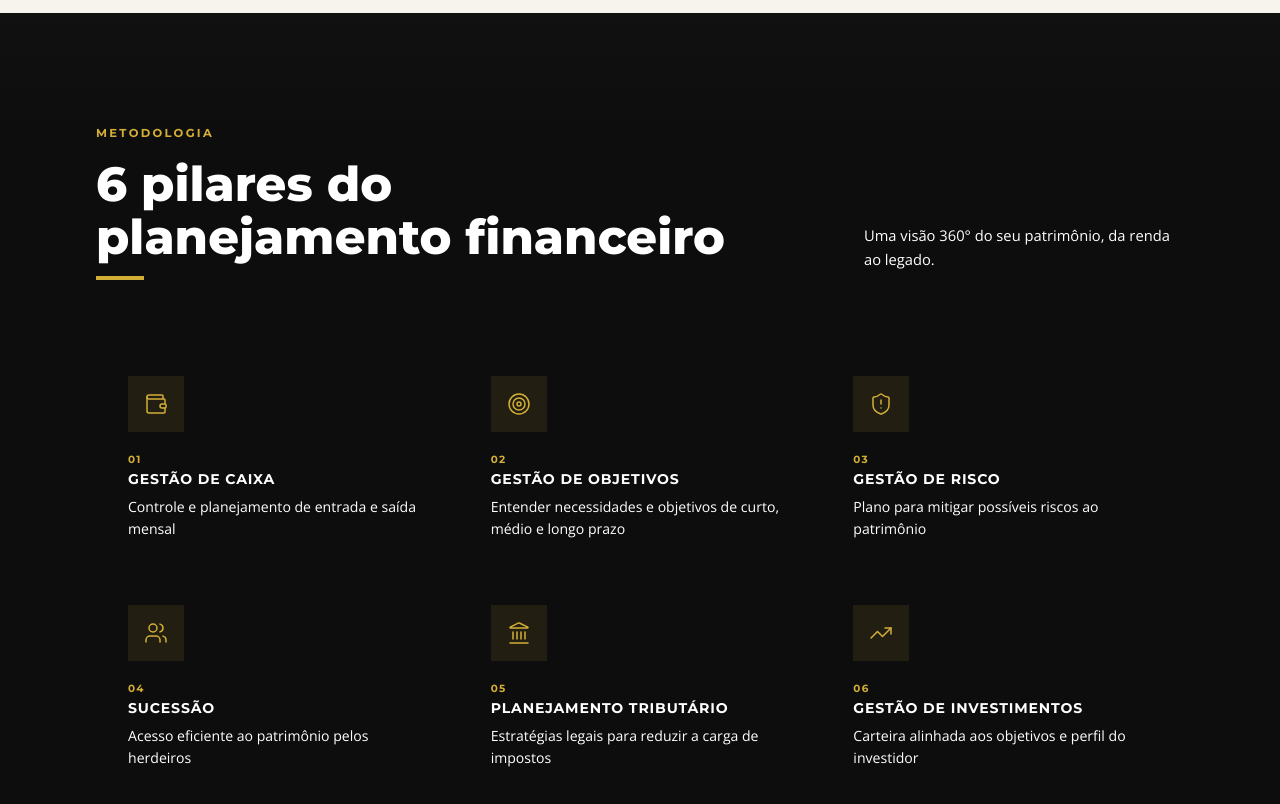
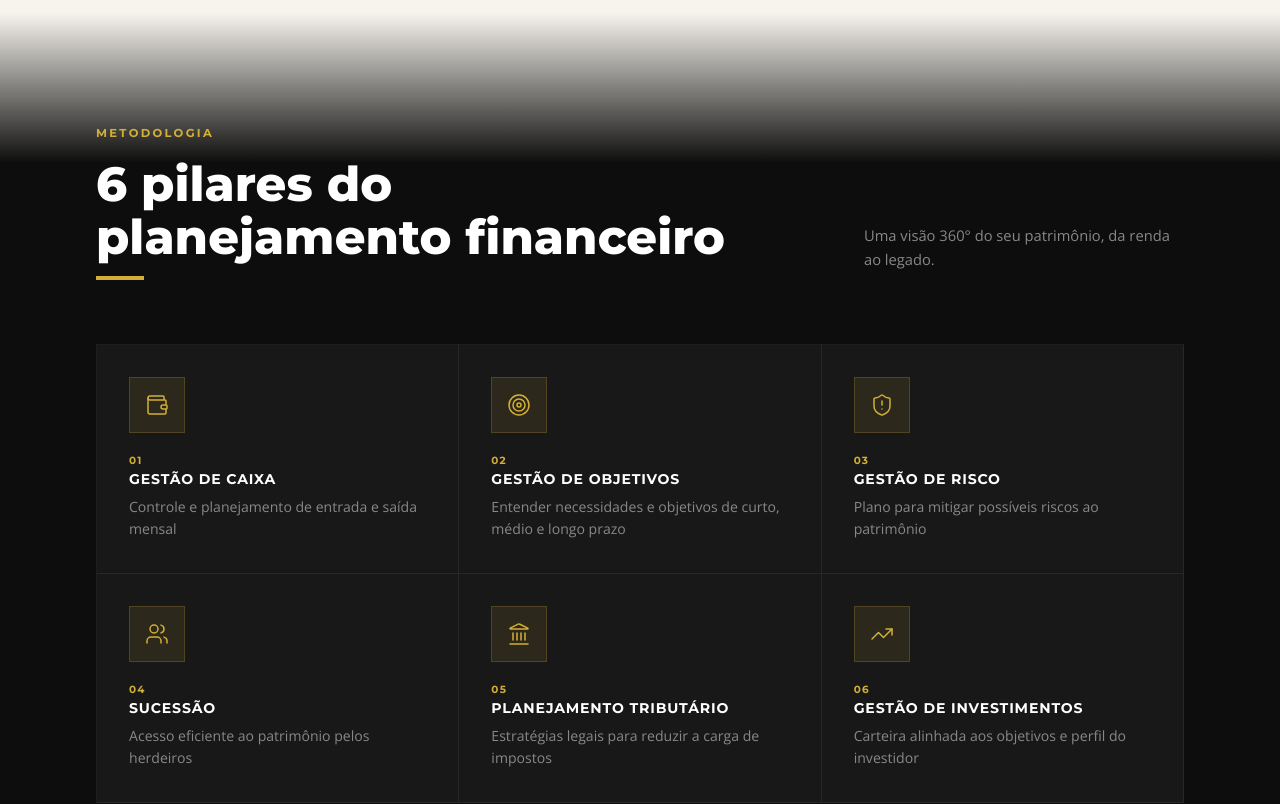
Before and after one commit to theolimaa/lp, a React (Vite) app: page / in a window 1280 px wide. Shown: the part 4900-5704 px from the top of the page. Built offline with nearby package versions, Linux system fonts and the light colour scheme.

Commit message:
Update PillarSection.jsx

```diff
--- a/src/components/PillarSection.jsx
+++ b/src/components/PillarSection.jsx
@@ -19,66 +19,42 @@ const PillarSection = () => {
     <section
       ref={ref}
       className="py-20 lg:py-28 px-6"
-      style={{ background: 'linear-gradient(to bottom, #111111 0%, #0D0D0D 120px)' }}
+      style={{ background: 'linear-gradient(to bottom, var(--bg-light) 0%, var(--bg-dark) 150px)' }}
     >
       <div className="container mx-auto max-w-6xl">
 
-        {/* Header */}
-        <motion.div
-          initial={{ opacity: 0, y: 24 }}
-          animate={inView ? { opacity: 1, y: 0 } : {}}
-          transition={{ duration: 0.6, ease: [0.22, 1, 0.36, 1] }}
-          className="mb-14 lg:mb-16 lg:flex lg:items-end lg:justify-between"
-        >
+        <motion.div initial={{ opacity: 0, y: 24 }} animate={inView ? { opacity: 1, y: 0 } : {}} transition={{ duration: 0.6, ease: [0.22, 1, 0.36, 1] }} className="mb-14 lg:mb-16 lg:flex lg:items-end lg:justify-between">
           <div>
             <p className="eyebrow mb-4">Metodologia</p>
-            <h2 style={{ fontFamily: "'Montserrat', sans-serif", fontWeight: 800, fontSize: 'clamp(2rem, 4vw, 3rem)', color: '#FFFFFF', marginBottom: '0.75rem' }}>
+            <h2 style={{ fontFamily: "'Montserrat', sans-serif", fontWeight: 800, fontSize: 'clamp(2rem, 4vw, 3rem)', color: 'var(--text-on-dark)', marginBottom: '0.75rem' }}>
               6 pilares do<br />planejamento financeiro
             </h2>
             <span className="block w-12 h-1" style={{ backgroundColor: 'var(--gold)' }} />
           </div>
-          <p className="mt-6 lg:mt-0 lg:mb-2 max-w-xs leading-relaxed" style={{ color: 'var(--text-muted)', fontSize: '0.92rem' }}>
+          <p className="mt-6 lg:mt-0 lg:mb-2 max-w-xs leading-relaxed" style={{ color: 'var(--text-muted-dark)', fontSize: '0.92rem' }}>
             Uma visão 360° do seu patrimônio, da renda ao legado.
           </p>
         </motion.div>
 
-        {/* Grid — solid cards, no glassmorphism */}
-        <div
-          className="grid sm:grid-cols-2 lg:grid-cols-3"
-          style={{ borderTop: '1px solid var(--border-sub)', borderLeft: '1px solid var(--border-sub)' }}
-        >
+        <div className="grid sm:grid-cols-2 lg:grid-cols-3" style={{ borderTop: '1px solid var(--border-dark)', borderLeft: '1px solid var(--border-dark)' }}>
           {pillars.map((p, i) => (
             <motion.div
               key={p.id}
               initial={{ opacity: 0, y: 20 }}
               animate={inView ? { opacity: 1, y: 0 } : {}}
               transition={{ duration: 0.5, delay: i * 0.08, ease: [0.22, 1, 0.36, 1] }}
-              className="flex flex-col gap-5 p-8 transition-colors duration-250 cursor-default"
-              style={{ backgroundColor: 'var(--bg-card)', borderRight: '1px solid var(--border-sub)', borderBottom: '1px solid var(--border-sub)' }}
-              onMouseEnter={e => e.currentTarget.style.backgroundColor = '#1f1d15'}
-              onMouseLeave={e => e.currentTarget.style.backgroundColor = 'var(--bg-card)'}
+              className="flex flex-col gap-5 p-8 transition-colors duration-200 cursor-default"
+              style={{ backgroundColor: 'var(--bg-card-dark)', borderRight: '1px solid var(--border-dark)', borderBottom: '1px solid var(--border-dark)' }}
+              onMouseEnter={e => e.currentTarget.style.backgroundColor = '#1e1c12'}
+              onMouseLeave={e => e.currentTarget.style.backgroundColor = 'var(--bg-card-dark)'}
             >
-              {/* Icon in gold-tinted square */}
-              <div
-                className="w-14 h-14 flex items-center justify-center"
-                style={{ backgroundColor: 'var(--gold-bg)', border: '1px solid var(--border)' }}
-              >
+              <div className="w-14 h-14 flex items-center justify-center" style={{ backgroundColor: 'var(--gold-bg)', border: '1px solid var(--border-gold)' }}>
                 <p.icon className="w-6 h-6" style={{ color: 'var(--gold)' }} strokeWidth={1.5} />
               </div>
               <div>
-                <p
-                  className="eyebrow mb-1"
-                  style={{ fontSize: '0.65rem', letterSpacing: '0.12em', marginBottom: '0.3rem' }}
-                >
-                  {String(p.id).padStart(2, '0')}
-                </p>
-                <h3
-                  className="font-bold uppercase mb-2"
-                  style={{ color: '#FFFFFF', fontFamily: "'Montserrat', sans-serif", fontSize: '0.88rem', letterSpacing: '0.06em' }}
-                >
-                  {p.title}
-                </h3>
-                <p style={{ color: 'var(--text-muted)', fontSize: '0.88rem', lineHeight: 1.6 }}>{p.desc}</p>
+                <p className="eyebrow mb-1" style={{ fontSize: '0.65rem', letterSpacing: '0.12em' }}>{String(p.id).padStart(2, '0')}</p>
+                <h3 className="font-bold uppercase mb-2" style={{ color: 'var(--text-on-dark)', fontFamily: "'Montserrat', sans-serif", fontSize: '0.88rem', letterSpacing: '0.06em' }}>{p.title}</h3>
+                <p style={{ color: 'var(--text-muted-dark)', fontSize: '0.88rem', lineHeight: 1.6 }}>{p.desc}</p>
               </div>
             </motion.div>
           ))}
```
